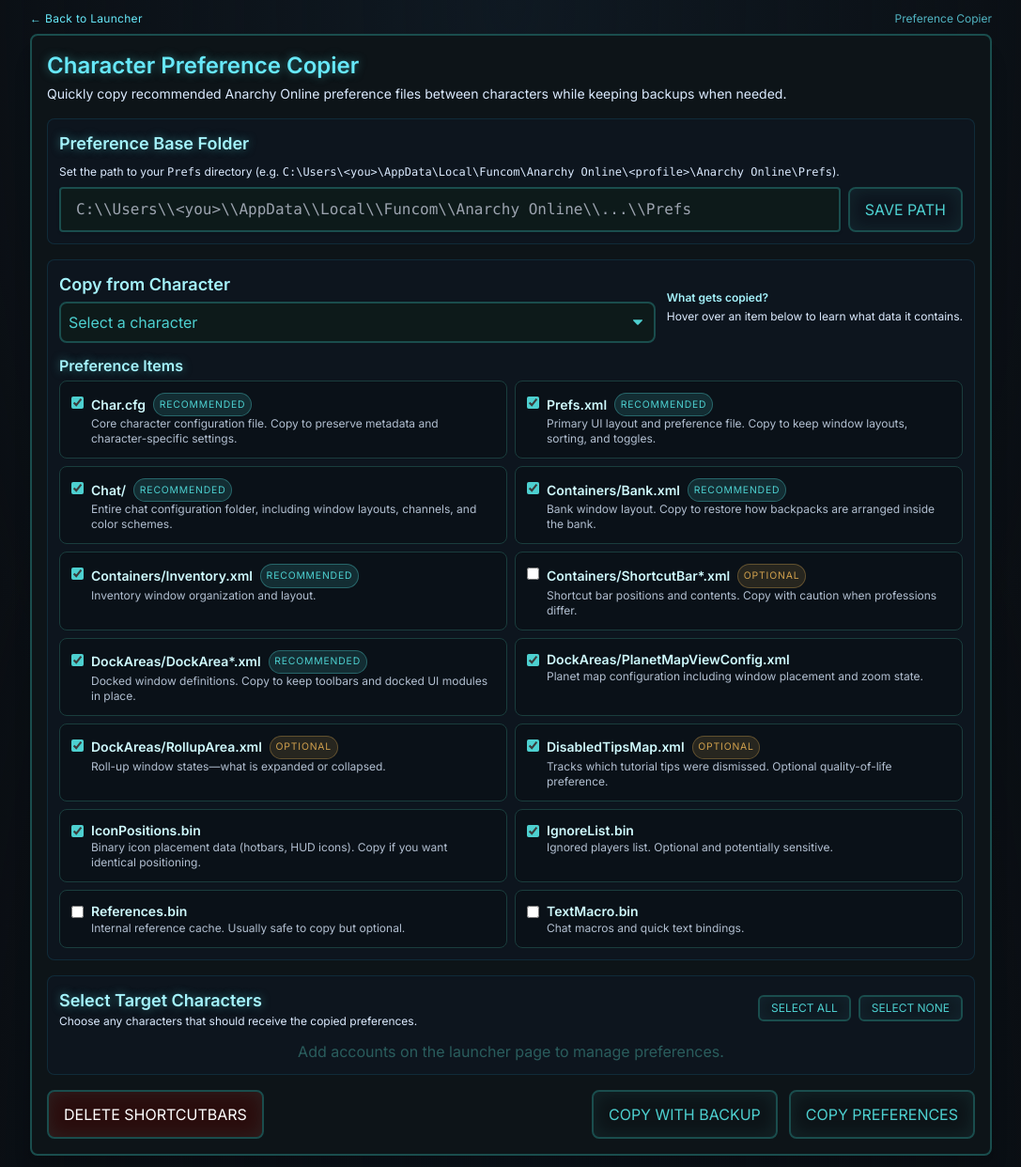
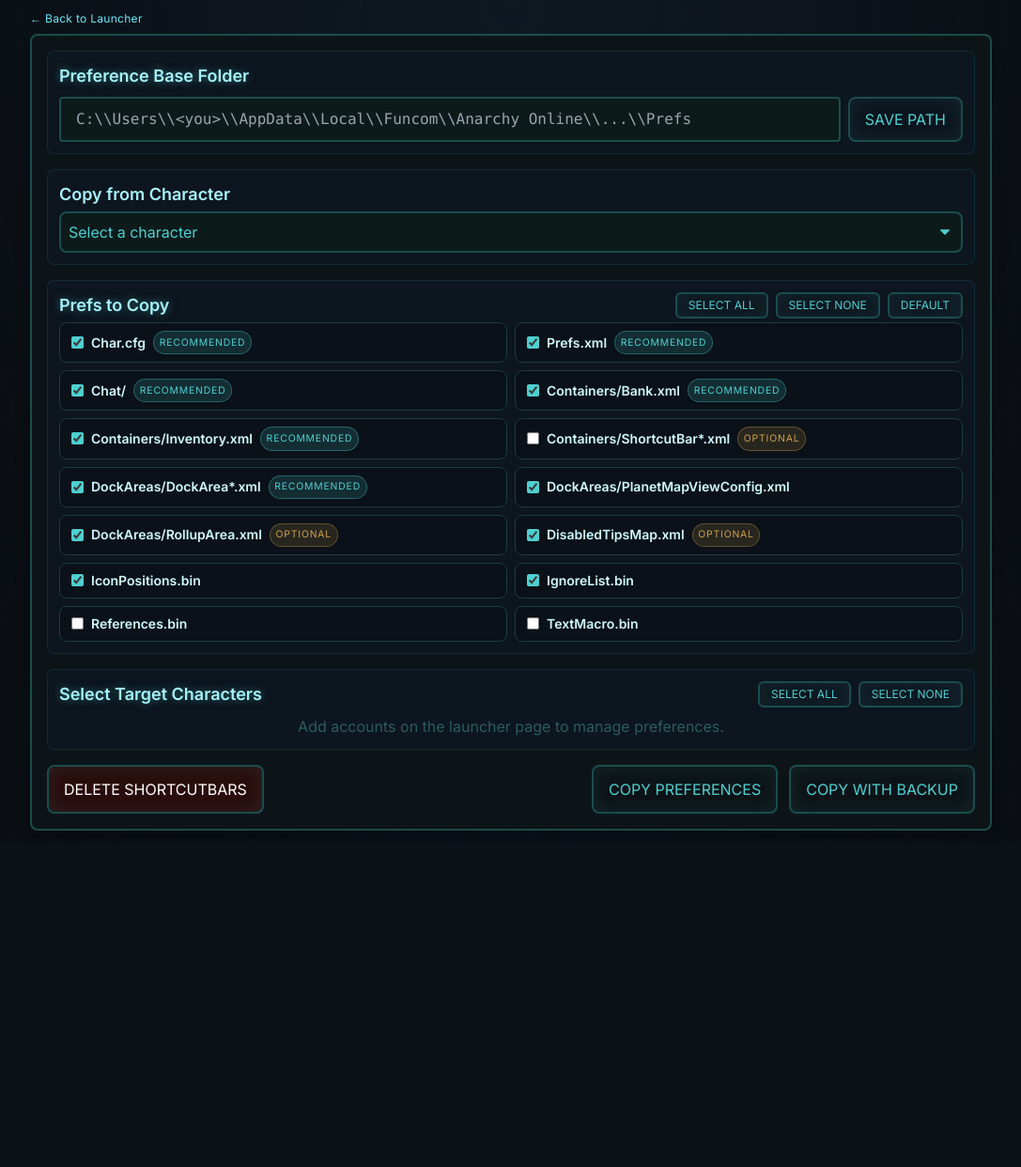
Before and after one commit to Refugeek/AO_Launcher, a Flask app: page /preferences in a window 1280 px wide. Shown: the whole page at 94% size, without its empty margins (96-1183 px from the left). After the commit the page ends 884 px from the top, so only its background shows below. Run offline with Flask 3, Linux system fonts and the light colour scheme; some libraries are stand-ins or nearby versions.

Commit message:
Refactor UI: add select all, clear, and default buttons to prefs selection; adjust spacing and styles

```diff
--- a/static/css/style.css
+++ b/static/css/style.css
@@ -598,7 +598,7 @@
     background-color: #0a1118;
     border: 1px solid #1a3d3d;
     border-radius: 0.5rem;
-    padding: 0.75rem;
+    padding: 0.5rem 0.75rem;  /* Reduced vertical padding */
     transition: border-color 0.2s ease, box-shadow 0.2s ease;
 }
 
@@ -634,7 +634,7 @@
 .preference-character-row {
     border: 1px solid #1a3333;
     border-radius: 0.35rem;
-    padding: 0.5rem;
+    padding: 0.35rem 0.5rem;  /* Reduced vertical padding */
     transition: border-color 0.2s ease, background-color 0.2s ease;
 }
 
--- a/static/js/preferences.js
+++ b/static/js/preferences.js
@@ -106,6 +106,9 @@
 const targetAccountsContainer = document.getElementById('targetAccountsContainer');
 const selectAllTargetsBtn = document.getElementById('selectAllTargets');
 const clearAllTargetsBtn = document.getElementById('clearAllTargets');
+const selectAllPrefsBtn = document.getElementById('selectAllPrefs');
+const clearAllPrefsBtn = document.getElementById('clearAllPrefs');
+const defaultPrefsBtn = document.getElementById('defaultPrefs');
 const copyBtn = document.getElementById('copyBtn');
 const copyWithBackupBtn = document.getElementById('copyWithBackupBtn');
 const prefsMessageBox = document.getElementById('prefsMessageBox');
@@ -215,41 +218,31 @@
 
     PREFERENCE_ITEMS.forEach(item => {
         const itemWrapper = document.createElement('label');
-        itemWrapper.className = 'preference-item flex items-start gap-2 cursor-pointer';
-        itemWrapper.title = item.description;
+        itemWrapper.className = 'preference-item flex items-center gap-2 cursor-pointer';
+        itemWrapper.title = item.description; // Keep description as tooltip
 
         const checkbox = document.createElement('input');
         checkbox.type = 'checkbox';
         checkbox.value = item.id;
         checkbox.checked = item.defaultChecked;
-        checkbox.className = 'mt-1 accent-[#4dd0d0]';
+        checkbox.className = 'accent-[#4dd0d0]';
 
         const textContainer = document.createElement('div');
-        textContainer.className = 'flex flex-col text-sm text-blue-100';
-
-        const labelLine = document.createElement('div');
-        labelLine.className = 'flex items-center gap-2';
+        textContainer.className = 'flex items-center gap-2 text-sm text-blue-100';
 
         const labelSpan = document.createElement('span');
         labelSpan.className = 'text-cyan-100 font-semibold';
         labelSpan.textContent = item.label;
 
-        labelLine.appendChild(labelSpan);
+        textContainer.appendChild(labelSpan);
 
         // Only add category badge if category is defined
         if (item.category) {
             const badge = document.createElement('span');
             badge.className = `preference-badge ${item.category === 'optional' ? 'preference-badge-optional' : 'preference-badge-recommended'}`;
             badge.textContent = item.category === 'optional' ? 'Optional' : 'Recommended';
-            labelLine.appendChild(badge);
+            textContainer.appendChild(badge);
         }
-
-        const description = document.createElement('span');
-        description.className = 'text-xs opacity-80';
-        description.textContent = item.description;
-
-        textContainer.appendChild(labelLine);
-        textContainer.appendChild(description);
 
         itemWrapper.appendChild(checkbox);
         itemWrapper.appendChild(textContainer);
@@ -332,7 +325,7 @@
         header.appendChild(controls);
 
         const charactersContainer = document.createElement('div');
-        charactersContainer.className = 'space-y-1';
+        charactersContainer.className = 'space-y-0.5';  /* Reduced spacing between character items */
 
         const characters = [...account.characters].sort((a, b) => {
             const nameA = (a.name || '').toLowerCase();
@@ -373,18 +366,29 @@
             });
 
             const text = document.createElement('div');
-            text.className = 'flex flex-col text-sm text-gray-100';
+            text.className = 'text-sm text-gray-100';
 
-            const nameLine = document.createElement('span');
-            nameLine.textContent = char.name || `Character ${char.id}`;
+            // Put name and ID on same line
+            const nameLine = document.createElement('div');
+            nameLine.className = 'flex items-center gap-1';
 
-            const metaLine = document.createElement('span');
-            metaLine.className = 'text-xs opacity-70';
-            metaLine.textContent = `ID: ${char.id}` + (isSource ? ' • Source character' : '');
+            const nameSpan = document.createElement('span');
+            nameSpan.textContent = char.name || `Character ${char.id}`;
+            nameLine.appendChild(nameSpan);
+
+            const idSpan = document.createElement('span');
+            idSpan.className = 'text-xs opacity-70';
+            idSpan.textContent = `(ID: ${char.id})`;
+            nameLine.appendChild(idSpan);
+
+            if (isSource) {
+                const sourceIndicator = document.createElement('span');
+                sourceIndicator.className = 'text-xs opacity-70 ml-1';
+                sourceIndicator.textContent = '• Source';
+                nameLine.appendChild(sourceIndicator);
+            }
 
             text.appendChild(nameLine);
-            text.appendChild(metaLine);
-
             characterRow.appendChild(checkbox);
             characterRow.appendChild(text);
 
@@ -426,6 +430,31 @@
 function handleClearAllTargets() {
     selectedTargets.clear();
     renderTargetAccounts();
+}
+
+function handleSelectAllPrefs() {
+    const checkboxes = preferenceItemsContainer.querySelectorAll('input[type="checkbox"]');
+    checkboxes.forEach(checkbox => {
+        checkbox.checked = true;
+    });
+}
+
+function handleClearAllPrefs() {
+    const checkboxes = preferenceItemsContainer.querySelectorAll('input[type="checkbox"]');
+    checkboxes.forEach(checkbox => {
+        checkbox.checked = false;
+    });
+}
+
+function handleDefaultPrefs() {
+    const checkboxes = preferenceItemsContainer.querySelectorAll('input[type="checkbox"]');
+    checkboxes.forEach(checkbox => {
+        // Find the corresponding preference item and set checkbox to its default
+        const prefItem = PREFERENCE_ITEMS.find(item => item.id === checkbox.value);
+        if (prefItem) {
+            checkbox.checked = prefItem.defaultChecked;
+        }
+    });
 }
 
 function getSelectedPreferenceItems() {
@@ -679,6 +708,9 @@
 
     selectAllTargetsBtn.addEventListener('click', handleSelectAllTargets);
     clearAllTargetsBtn.addEventListener('click', handleClearAllTargets);
+    selectAllPrefsBtn.addEventListener('click', handleSelectAllPrefs);
+    clearAllPrefsBtn.addEventListener('click', handleClearAllPrefs);
+    defaultPrefsBtn.addEventListener('click', handleDefaultPrefs);
 
     copyBtn.addEventListener('click', () => handleCopyPreferences(false));
     copyWithBackupBtn.addEventListener('click', () => handleCopyPreferences(true));
--- a/templates/preferences.html
+++ b/templates/preferences.html
@@ -13,49 +13,46 @@
     <div class="w-full max-w-5xl mb-2">
         <div class="flex justify-between text-xs text-cyan-300">
             <a href="{{ url_for('index') }}" class="hover:underline tracking-wide">&#8592; Back to Launcher</a>
-            <span class="opacity-75">Preference Copier</span>
         </div>
     </div>
     <div class="container mx-auto p-4 rounded-lg shadow-xl max-w-5xl w-full space-y-4">
-        <header class="space-y-1">
-            <h1 class="text-2xl font-semibold text-cyan-300">Character Preference Copier</h1>
-            <p class="text-sm text-blue-100">Quickly copy recommended Anarchy Online preference files between characters while keeping backups when needed.</p>
-        </header>
-
         <section class="bg-slate-900/40 border border-cyan-900/40 rounded-lg p-3 space-y-2">
             <h2 class="text-lg font-semibold text-cyan-200">Preference Base Folder</h2>
-            <p class="text-xs text-blue-100">Set the path to your <span class="font-mono">Prefs</span> directory (e.g. <span class="font-mono">C:\Users\&lt;you&gt;\AppData\Local\Funcom\Anarchy Online\&lt;profile&gt;\Anarchy Online\Prefs</span>).</p>
             <div class="flex flex-col md:flex-row gap-2">
                 <input type="text" id="prefsBasePath" class="flex-1 shadow appearance-none border rounded-lg py-2 px-2 leading-tight focus:outline-none focus:shadow-outline" placeholder="C:\\Users\\<you>\\AppData\\Local\\Funcom\\Anarchy Online\\...\\Prefs">
                 <button id="savePrefsBasePathBtn" class="px-4 py-2 rounded-lg uppercase">Save Path</button>
             </div>
         </section>
 
-        <section class="bg-slate-900/40 border border-cyan-900/40 rounded-lg p-3 space-y-3">
-            <div class="flex flex-col md:flex-row md:items-center md:justify-between gap-3">
+        <section class="bg-slate-900/40 border border-cyan-900/40 rounded-lg p-3 space-y-2">
+            <div class="flex flex-col md:flex-row md:items-center md:justify-between gap-2">
                 <div class="flex-1">
                     <label for="sourceCharacter" class="block text-lg font-semibold text-cyan-200">Copy from Character</label>
                     <select id="sourceCharacter" class="w-full mt-1 bg-transparent border border-cyan-900/60 rounded-lg px-2 py-2 focus:outline-none focus:ring focus:ring-cyan-500">
                         <option value="">Select a character</option>
                     </select>
                 </div>
-                <div class="flex flex-col text-xs text-blue-100 space-y-1">
-                    <span class="font-semibold text-cyan-200">What gets copied?</span>
-                    <span>Hover over an item below to learn what data it contains.</span>
+            </div>
+        </section>
+
+        <section class="bg-slate-900/40 border border-cyan-900/40 rounded-lg p-3 space-y-2">
+            <div>
+                <div class="flex justify-between items-center mb-1">
+                    <h2 class="text-lg font-semibold text-cyan-200">Prefs to Copy</h3>
+                    <div class="flex gap-2 text-xs">
+                        <button id="selectAllPrefs" class="px-3 py-1 rounded-md uppercase">Select All</button>
+                        <button id="clearAllPrefs" class="px-3 py-1 rounded-md uppercase">Select None</button>
+                        <button id="defaultPrefs" class="px-3 py-1 rounded-md uppercase">Default</button>
+                    </div>
                 </div>
-            </div>
-
-            <div>
-                <h3 class="text-md font-semibold text-cyan-200 mb-1">Preference Items</h3>
                 <div id="preferenceItems" class="grid grid-cols-1 md:grid-cols-2 gap-2"></div>
             </div>
         </section>
 
-        <section class="bg-slate-900/40 border border-cyan-900/40 rounded-lg p-3 space-y-3">
+        <section class="bg-slate-900/40 border border-cyan-900/40 rounded-lg p-3 space-y-2">
             <div class="flex flex-col sm:flex-row sm:items-center sm:justify-between gap-2">
                 <div>
                     <h2 class="text-lg font-semibold text-cyan-200">Select Target Characters</h2>
-                    <p class="text-xs text-blue-100">Choose any characters that should receive the copied preferences.</p>
                 </div>
                 <div class="flex gap-2 text-xs">
                     <button id="selectAllTargets" class="px-3 py-1 rounded-md uppercase">Select All</button>
@@ -68,8 +65,8 @@
         <section class="flex flex-col sm:flex-row gap-3 justify-between">
             <button id="deleteShortcutbarsBtn" class="px-4 py-3 rounded-lg uppercase bg-red-700 hover:bg-red-600 text-white">Delete Shortcutbars</button>
             <div class="flex flex-col sm:flex-row gap-3">
+                <button id="copyBtn" class="px-4 py-3 rounded-lg uppercase">Copy Preferences</button>
                 <button id="copyWithBackupBtn" class="px-4 py-3 rounded-lg uppercase">Copy with Backup</button>
-                <button id="copyBtn" class="px-4 py-3 rounded-lg uppercase">Copy Preferences</button>
             </div>
         </section>
 
```
